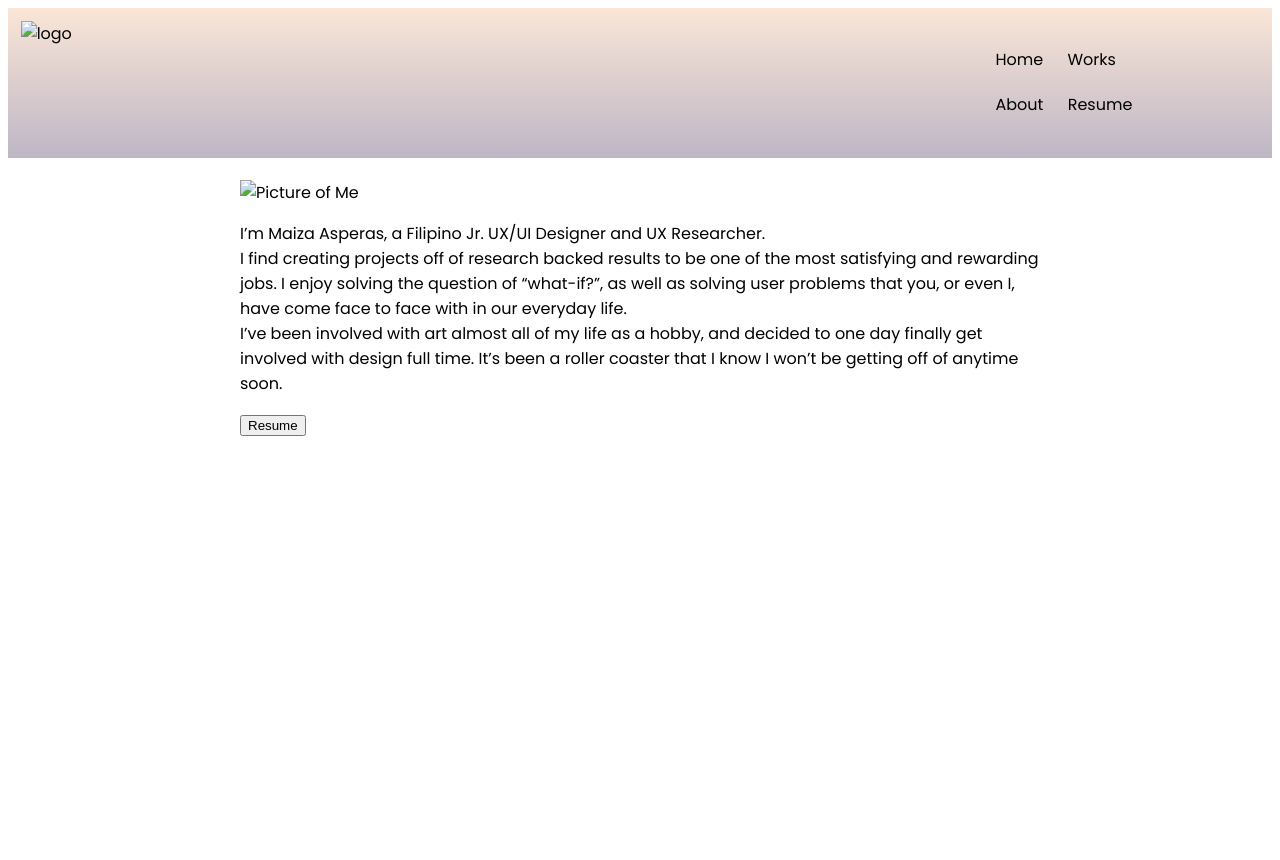
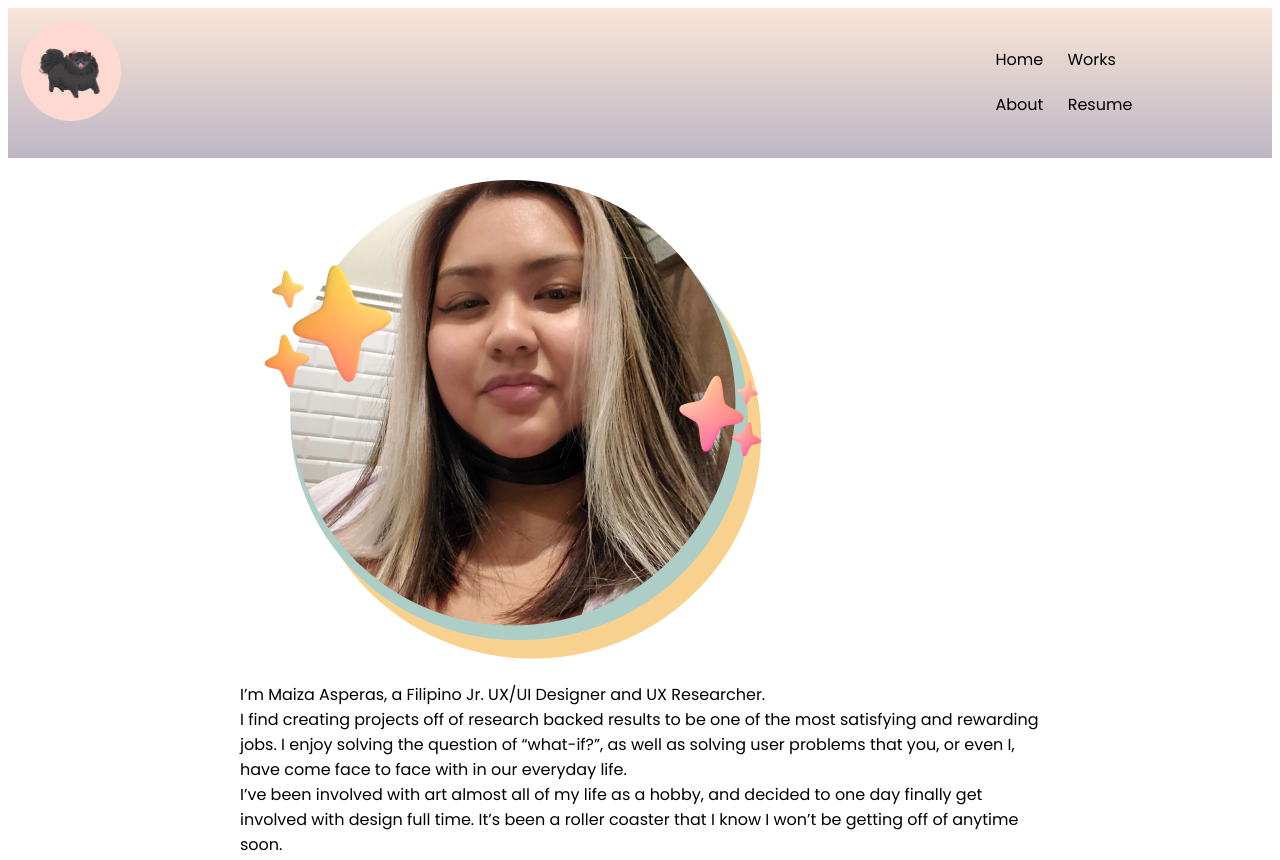
Before and after one commit to MaizaAsperas/UX_UI_HW_17, a plain HTML site: page index.html in a window 1280 px wide. Shown: the top 860 px of the page. Drawn offline with Linux system fonts and the light colour scheme.

Commit message:
Update index.html

```diff
--- a/index.html
+++ b/index.html
@@ -14,7 +14,7 @@
 
     <div class="navigation">
         <div class="inline-block logo">
-            <img src="images\a.z 1.png" alt="logo" class="image-size">
+            <img src="UX_UI_HW_17\a.z 1.png" alt="logo" class="image-size">
         </div>
         <nav class="inline-block">
             <ul>
@@ -28,7 +28,7 @@
 
     <section class="heroImg">
         <div class="content">
-            <img src="images/Group 97.png" alt="Picture of Me">
+            <img src="UX_UI_HW_17/Group 97.png" alt="Picture of Me">
             <p>I’m Maiza Asperas, a Filipino Jr. UX/UI Designer and UX Researcher.
                 <br> I find creating projects off of research backed results to be one of the most satisfying and rewarding jobs. I enjoy solving the question of “what-if?”, as well as solving user problems that you, or even I, have come face to face with in our everyday life.
                 <br> I’ve been involved with art almost all of my life as a hobby, and decided to one day finally get involved with design full time. It’s been a roller coaster that I know I won’t be getting off of anytime soon.</p>
```
